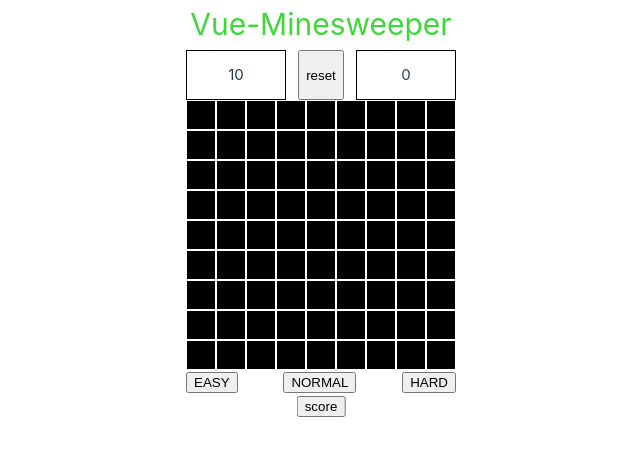
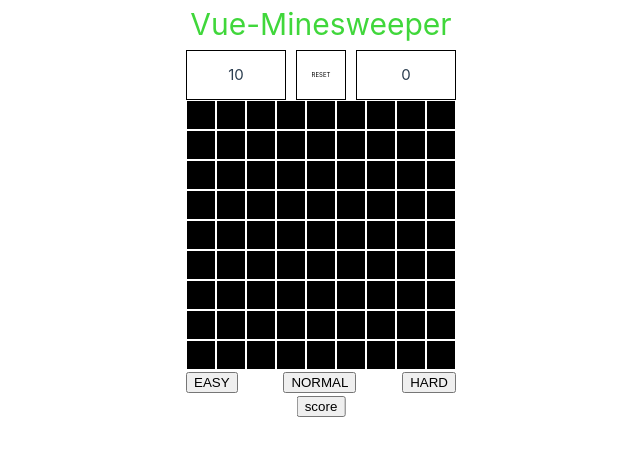
Before and after one commit to keisuke90/vue-minesweeper, a Vue app: page / in a window 1280 px wide. Shown: the top 456 px of the page, without its empty margins (319-959 px from the left). Built offline with nearby package versions, Linux system fonts and the light colour scheme.

Commit message:
リセットボタン修正

```diff
--- /dev/null
+++ b/src/components/MsButton.vue
@@ -0,0 +1,12 @@
+<script setup lang="ts"></script>
+
+<template>
+  <div class="button"></div>
+</template>
+
+<style scoped>
+.button {
+  height: 50px;
+  width: 50px;
+}
+</style>
--- a/src/components/MsStatusBar.vue
+++ b/src/components/MsStatusBar.vue
@@ -27,7 +27,7 @@ const game = computed((): number => {
       <p v-if="game === 2">LOSE</p>
       <p v-if="game === 3">WIN</p>
     </MsStatusBox>
-    <button @click="reset">reset</button>
+    <div class="button" @click="reset">RESET</div>
     <MsStatusBox>
       {{ time }}
     </MsStatusBox>
@@ -39,4 +39,20 @@ const game = computed((): number => {
   display: flex;
   justify-content: space-between;
 }
+
+.button {
+  display: grid;
+  place-items: center;
+  height: 50px;
+  width: 50px;
+  font-size: 6px;
+  background-color: #fff;
+  color: black;
+  border: 1px solid black;
+}
+.button:hover {
+  cursor: pointer;
+  background-color: #40d73c;
+  color: #fff;
+}
 </style>
```
